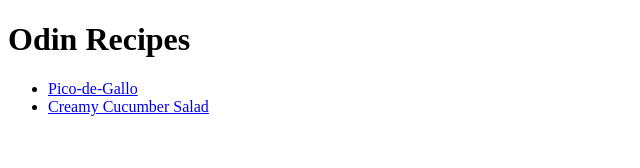
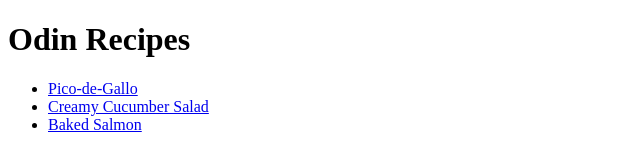
Before and after one commit to mdfinch/odin-recipes, a plain HTML site: page index.html in a window 1280 px wide. Shown: the whole page, without its empty margins (0-640 px from the left). Drawn offline with Linux system fonts and the light colour scheme.

Commit message:
Add salmon image properly

```diff
--- a/index.html
+++ b/index.html
@@ -10,7 +10,7 @@
     <ul>
         <li><a href="./recipes/pico-de-gallo.html">Pico-de-Gallo</a></li>
         <li><a href="./recipes/cucumber-salad.html">Creamy Cucumber Salad</a></li>
-
+        <li><a href="./recipes/baked-salmon.html">Baked Salmon</a></li>
     </ul>
 </body>
 </html>
```
Also changed, not shown: images/baked-salmon.jpg (added).
